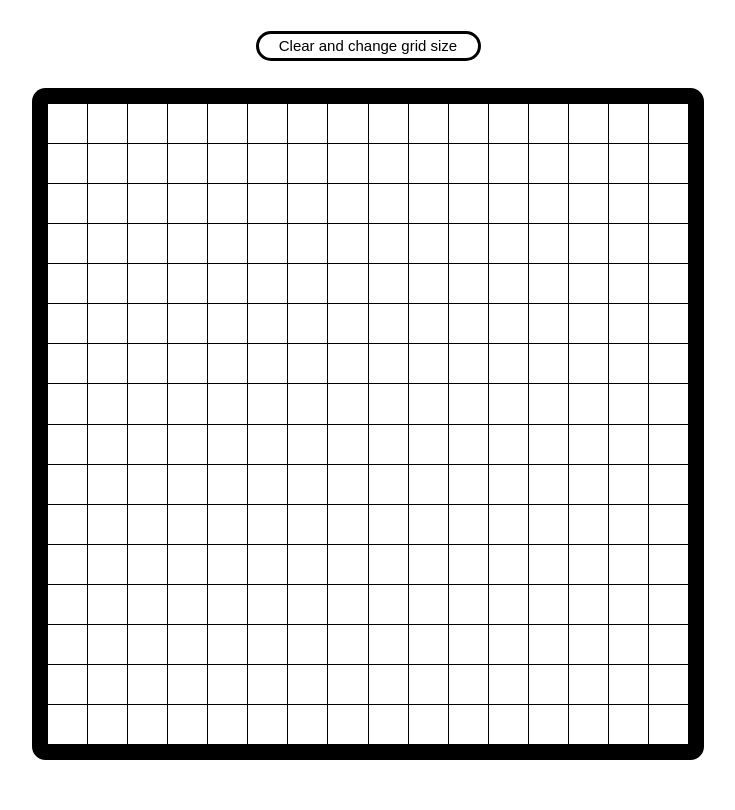
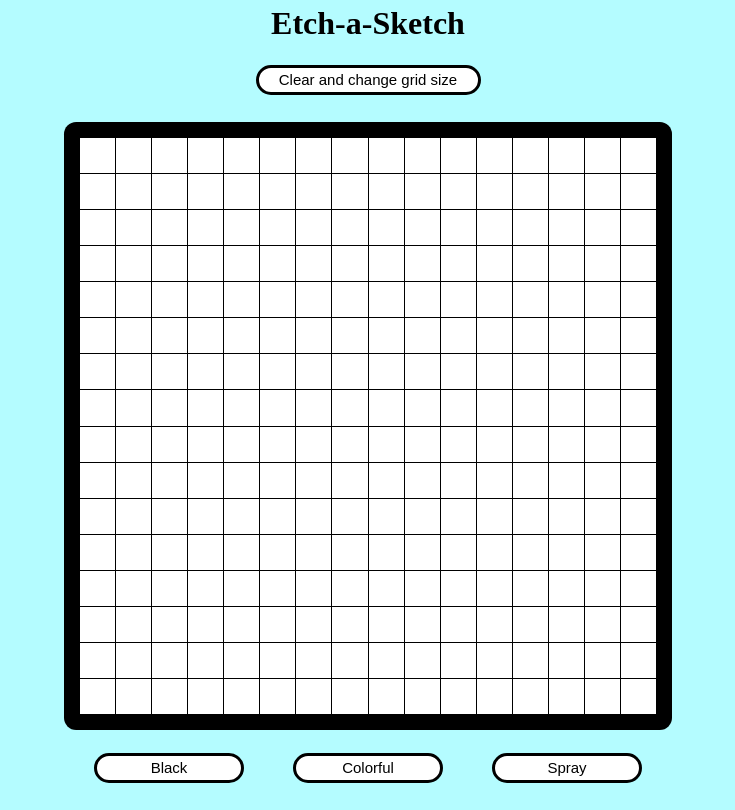
Before and after one commit to anton-3/etch-a-sketch, a plain HTML site: page index.html in a window 1280 px wide. Shown: the whole page, without its empty margins (272-1007 px from the left). Drawn offline with Linux system fonts and the light colour scheme.

Commit message:
added heading and bottom color buttons

```diff
--- a/index.html
+++ b/index.html
@@ -2,19 +2,21 @@
 <html>
     <head>
         <meta charset="utf-8" />
-        <link href="style.css" rel="stylesheet">
+        <link href="style.css" rel="stylesheet" />
         <title>Etch-a-Sketch</title>
     </head>
 
     <body>
-        <div id="header">
-            <input
-                type="button"
-                id="clear"
-                value="Clear and change grid size"
-            />
+        <h1>Etch-a-Sketch</h1>
+        <div class="buttons">
+            <input type="button" id="clearbtn" value="Clear and change grid size" />
         </div>
         <div id="container"></div>
+        <div class="buttons">
+            <input type="button" id="blackbtn" value="Black" />
+            <input type="button" id="colorfulbtn" value="Colorful" />
+            <input type="button" id="spraybtn" value="Spray" />
+        </div>
 
         <script src="script.js"></script>
     </body>
--- a/script.js
+++ b/script.js
@@ -1,8 +1,9 @@
 const container = document.querySelector('div#container');
 let gridSize = 16;
 appendItems();
+let items = document.querySelectorAll('div.item');
 
-const clearButton = document.querySelector('input#clear');
+const clearButton = document.querySelector('input#clearbtn');
 clearButton.addEventListener('click', () => {
     promptGridSize();
     removeItems(); // remove all divs in container
@@ -19,7 +20,6 @@ function promptGridSize() {
 }
 
 function removeItems() {
-    const items = document.querySelectorAll('div.item');
     items.forEach((item) => {
         item.remove();
     });
@@ -39,7 +39,7 @@ function appendItems() {
 }
 
 function clearGrid() {
-    const items = document.querySelectorAll('div.item');
+    items = document.querySelectorAll('div.item');
     items.forEach((item) => {
         item.style.backgroundColor = 'white';
     });
--- a/style.css
+++ b/style.css
@@ -1,13 +1,24 @@
-div#header {
-    height: 5em;
-    width: fit-content;
+* {
     margin: auto;
 }
 
+body {
+    background-color: rgb(180, 252, 255);
+}
+
+h1 {
+    text-align: center;
+    padding-top: 5px;
+}
+
+div.buttons {
+    height: 5em;
+    width: fit-content;
+}
+
 div#container {
-    width: 40em;
-    height: 40em;
-    margin: auto;
+    width: 36em;
+    height: 36em;
     border-radius: 2%;
     padding: 1em;
     background-color: black;
@@ -18,16 +29,15 @@ div#container {
 }
 
 div.item {
-    margin: auto;
     background-color: white;
     height: 100%;
     width: 100%;
 }
 
-input#clear {
+input {
     margin: 1.5em;
     height: 2em;
-    width: 15em;
+    width: 10em;
     font: 15px sans-serif;
     border-radius: 1em;
     outline: none;
@@ -35,6 +45,10 @@ input#clear {
     border: 3px solid black;
 }
 
-input#clear:hover {
+input#clearbtn {
+    width: 15em;
+}
+
+input:hover {
     background-color: rgb(230, 230, 230);
 }
```
